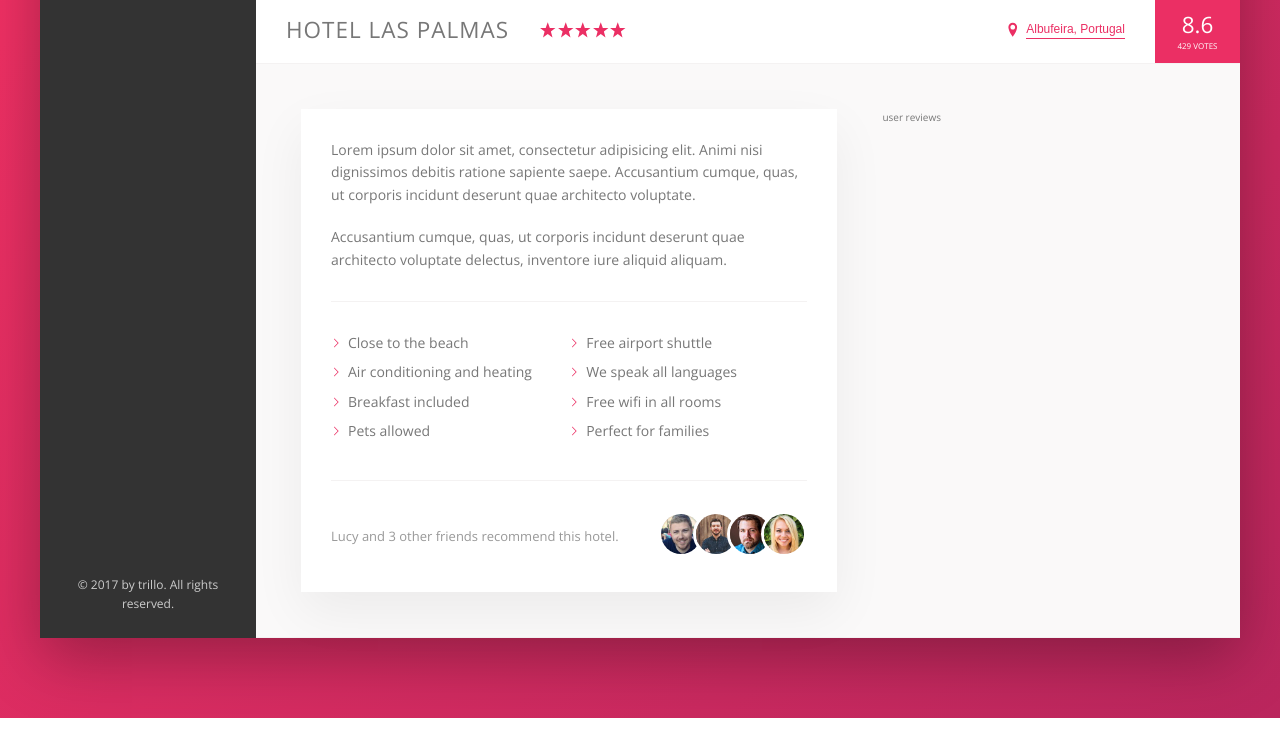
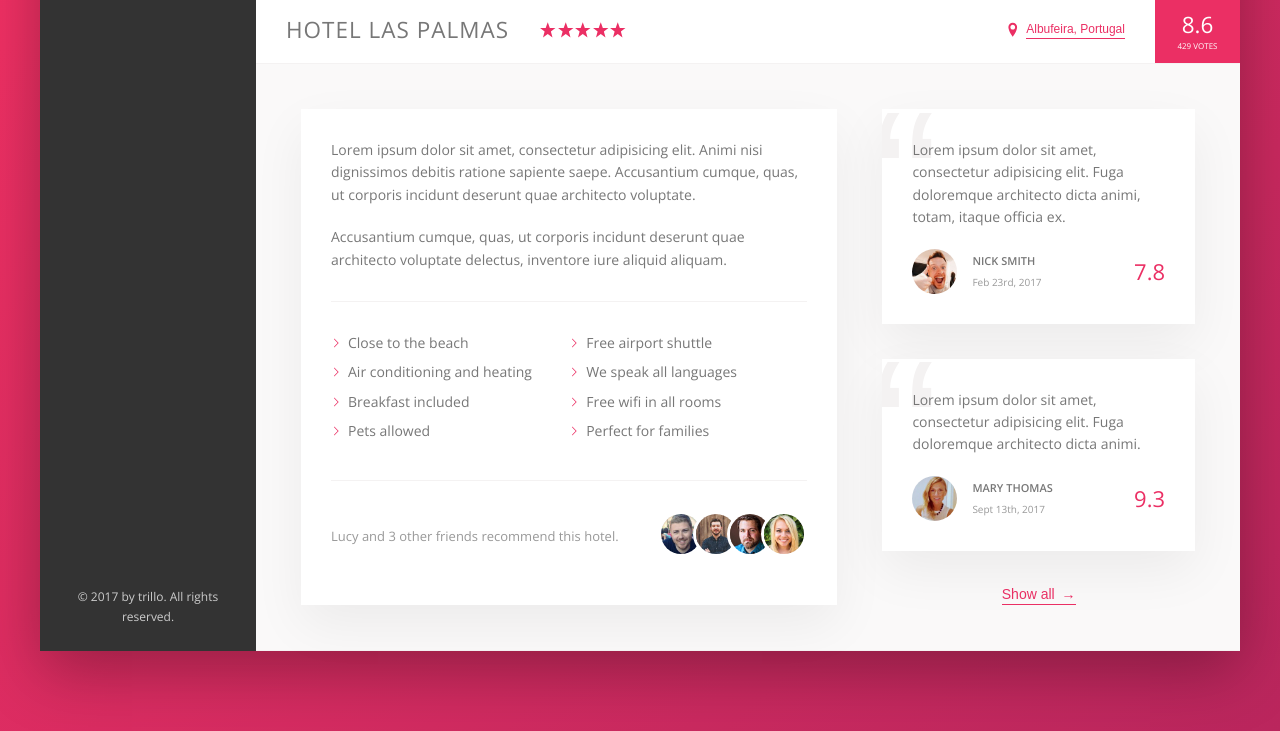
Before and after one commit to chernnovaa/FlexboxProject-Trillo, a website: page index.html in a window 1280 px wide. Shown: the part 538-1269 px from the top of the page. Drawn offline with nearby package versions, Linux system fonts and the light colour scheme.

Commit message:
Building the User reviews

```diff
--- a/index.html
+++ b/index.html
@@ -167,7 +167,33 @@
                         </div>
                     </div>
                     <div class="user-reviews">
-                        user reviews
+                        <figure class="review">
+                            <blockquote class="review__text">Lorem ipsum dolor sit amet, consectetur adipisicing elit.
+                                Fuga doloremque architecto dicta animi, totam, itaque officia
+                                ex.</blockquote>
+                            <figcaption class="review__user">
+                                <img class="review__photo" src="img/user-1.jpg" alt="User 1">
+                                <div class="review__user-box">
+                                    <p class="review__user-name">Nick Smith</p>
+                                    <p class="review__user-date">Feb 23rd, 2017</p>
+                                </div>
+                                <div class="review__rating">7.8</div>
+                            </figcaption>
+                        </figure>
+                        <figure class="review">
+                            <blockquote class="review__text">Lorem ipsum dolor sit amet, consectetur adipisicing elit.
+                                Fuga doloremque architecto dicta animi.</blockquote>
+                            <figcaption class="review__user">
+                                <img class="review__photo" src="img/user-2.jpg" alt="User 2">
+                                <div class="review__user-box">
+                                    <p class="review__user-name">Mary Thomas</p>
+                                    <p class="review__user-date">Sept 13th, 2017</p>
+                                </div>
+                                <div class="review__rating">9.3</div>
+                            </figcaption>
+                        </figure>
+
+                        <button class="btn-inline">Show all <span>&rarr;</span> </button>
                     </div>
                 </div>
             </main>
--- a/sass/_components.scss
+++ b/sass/_components.scss
@@ -261,8 +261,17 @@
   cursor: pointer;
   transition: all .2s;
 
+  & span {
+    margin-left: 3px;
+    transition: margin-left .2s;
+  }
+
   &:hover {
     color: var(--color-grey-dark-1);
+
+    span {
+      margin-left: 8px;
+    }
   }
 
   &:focus {
@@ -353,3 +362,65 @@
     }
   }
 }
+
+
+.review {
+  background-color: #fff;
+  box-shadow: var(--shadow-light);
+  padding: 3rem;
+  margin-bottom: 3.5rem;
+  position: relative;
+  overflow: hidden;
+
+  &__text {
+    margin-bottom: 2rem;
+    z-index: 10;
+    position: relative;
+  }
+
+  &__user {
+    display: flex;
+    align-items: center;
+  }
+
+  &__photo {
+    height: 4.5rem;
+    width: 4.5rem;
+    border-radius: 50%;
+    margin-right: 1.5rem;
+  }
+
+  &__user-box {
+    margin-right: auto;
+  }
+
+  &__user-name {
+    font-size: 1.1rem;
+    font-weight: 600;
+    text-transform: uppercase;
+    margin-bottom: .4rem;
+  }
+
+  &__user-date {
+    font-size: 1rem;
+    color: var(--color-grey-dark-3);
+  }
+
+  &__rating {
+    color: var(--color-primary);
+    font-size: 2.2rem;
+    font-weight: 300;
+  }
+
+  &::before {
+    content: "\201C";
+    position: absolute;
+    top: -2.75rem;
+    left: -1rem;
+    line-height: 1;
+    font-size: 20rem;
+    color: var(--color-grey-light-2);
+    font-family: sans-serif;
+    z-index: 1;
+  }
+}
--- a/sass/_layout.scss
+++ b/sass/_layout.scss
@@ -37,6 +37,7 @@
 }
 
 .detail {
+  font-size: 1.4rem;
   display: flex;
   padding: 4.5rem;
   background-color: var(--color-grey-light-1);
@@ -44,7 +45,6 @@
 }
 
 .description {
-  font-size: 1.4rem;
   background-color: #fff;
   box-shadow: var(--shadow-light);
   padding: 3rem;
@@ -54,4 +54,8 @@
 
 .user-reviews {
   flex: 1;
+
+  display: flex;
+  flex-direction: column;
+  align-items: center;
 }
```
Also changed, not shown: css/style.css.
